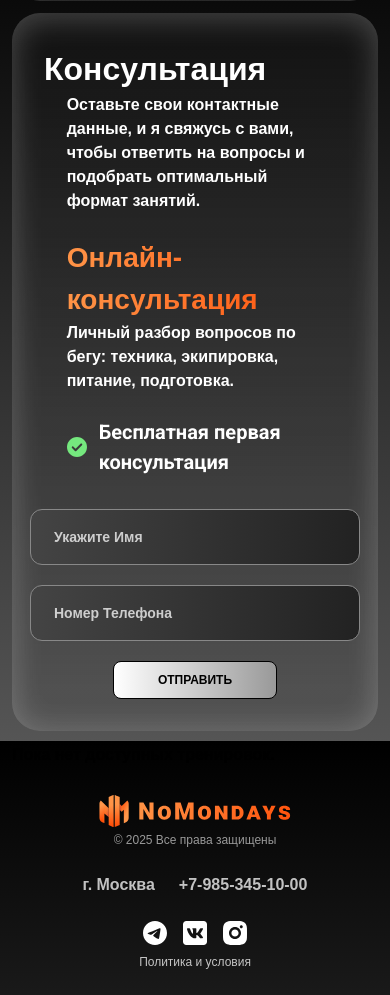
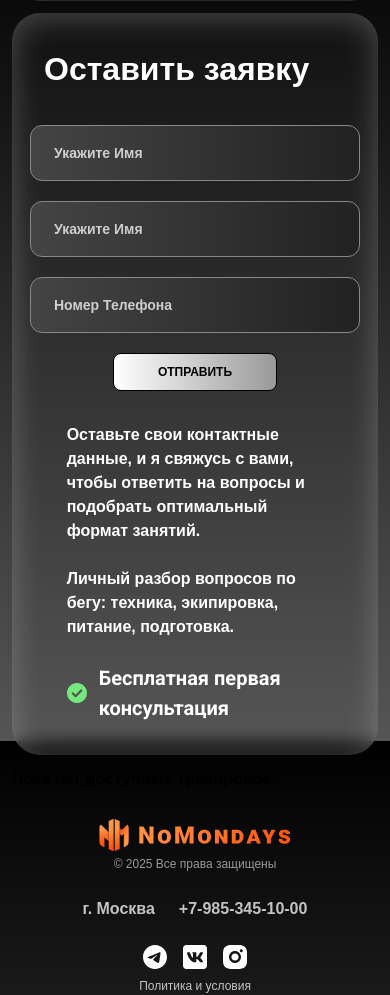
Before and after one commit to VelValerian/nm_webapp, a Django app: page /corporate/ in a window 390 px wide. Shown: the part 947-1942 px from the top of the page. Before the commit the page ends 1916 px from the top, so only its background shows below. Run offline with Django 5.2, Linux system fonts and the light colour scheme; some web fonts are replaced.

Commit message:
feat: init corporate page layout and add styles for consulting block

```diff
--- a/app_core/templates/pages/corporate.html
+++ b/app_core/templates/pages/corporate.html
@@ -6,10 +6,10 @@
 
 {% block content %}
 <section class="section container">
-    {% include 'partials/island/island-main-corporate.html' %}
+    {% include 'partials/island/island-corporate-advantages.html' %}
 </section>
 <section class="section container">
-    {% include 'partials/island/island-training-consulting.html' %}
+    {% include 'partials/island/island-corporate-consulting.html' %}
 </section>
 <section class="section container">
     {% include 'components/trainings_list.html' with items=items %}
--- /dev/null
+++ b/app_core/templates/partials/form-corporate.html
@@ -0,0 +1,66 @@
+<div class="island-form-content">
+
+    <div class="island-form-content__form">
+        <form class="island-form-content__form--body">
+            <div class="island-form-content__form--body-field field">
+                <input
+                        class="field__input"
+                        id="company"
+                        name="company"
+                        placeholder="Название кампании"
+                />
+                <label for="phone" class="field__label">Укажите Имя</label>
+            </div>
+            <div class="island-form-content__form--body-field field">
+                <input
+                        class="field__input"
+                        id="name"
+                        name="name"
+                        placeholder="Ваше имя"
+                />
+                <label for="phone" class="field__label">Укажите Имя</label>
+            </div>
+            <div class="island-form-content__form--body-field field">
+                <input
+                        class="field__input"
+                        id="phone"
+                        name="phone"
+                        placeholder="+7(___)___-__-__"
+                        type="tel"
+                        required
+                />
+                <label for="phone" class="field__label">Номер Телефона</label>
+            </div>
+            <button type="submit" class="field__button button">Отправить</button>
+        </form>
+    </div>
+    <div class="island-form-content__description">
+        <div class="island-form-corporate-content__image-wrapper">
+        <img
+            src="../../static/icons/logo.svg"
+            alt="Андрей Кузнецов"
+            width="256"
+            height="256"
+            loading="lazy"
+        />
+        </div>
+        <p>
+            Оставьте свои контактные данные, и я свяжусь с вами, чтобы ответить на вопросы и подобрать оптимальный формат занятий.
+        </p>
+        <div class="island-form-content__description--bullet">
+            <p>Личный разбор вопросов по бегу: техника, экипировка, питание, подготовка.</p>
+            <h4 class="title-sub-island-page">
+                <img
+                        class="island-about-mini__title-arrow"
+                        src="../../../static/icons/green-check.svg"
+                        alt="chrck"
+                        width="20"
+                        height="20"
+                        loading="lazy"
+                />
+                Бесплатная первая консультация
+            </h4>
+        </div>
+    </div>
+
+</div>
--- /dev/null
+++ b/app_core/templates/partials/island/island-corporate-consulting.html
@@ -0,0 +1,4 @@
+<div class="island island-corporate-consulting">
+    <h2 class="title island-corporate-consulting-title">Оставить заявку</h2>
+    {% include 'partials/form-corporate.html' %}
+</div>
--- a/assets/scss/blocks/_corporate.scss
+++ b/assets/scss/blocks/_corporate.scss
@@ -53,3 +53,22 @@
         }
     }
 }
+
+.island-corporate-consulting {
+  position: relative;
+  display: flex;
+  flex-direction: column;
+  width: 100%;
+  gap: 2rem;
+}
+
+.island-form-corporate-content__image-wrapper {
+    position: absolute;
+    right: 20%;
+    z-index: -1;
+    opacity: 0.1;
+
+    @include media.tablet {
+        opacity: 0;
+    }
+}
--- a/static/css/styles.css
+++ b/static/css/styles.css
@@ -1727,4 +1727,24 @@ pre {
   text-indent: 0;
 }
 
+.island-corporate-consulting {
+  position: relative;
+  display: flex;
+  flex-direction: column;
+  width: 100%;
+  gap: 2rem;
+}
+
+.island-form-corporate-content__image-wrapper {
+  position: absolute;
+  right: 20%;
+  z-index: -1;
+  opacity: 0.1;
+}
+@media (max-width: 1023px) {
+  .island-form-corporate-content__image-wrapper {
+    opacity: 0;
+  }
+}
+
 /*# sourceMappingURL=styles.css.map */
```
Also changed, not shown: app_core/templates/partials/island/island-corporate-advantages.html (renamed from app_core/templates/partials/island/island-main-corporate.html).
